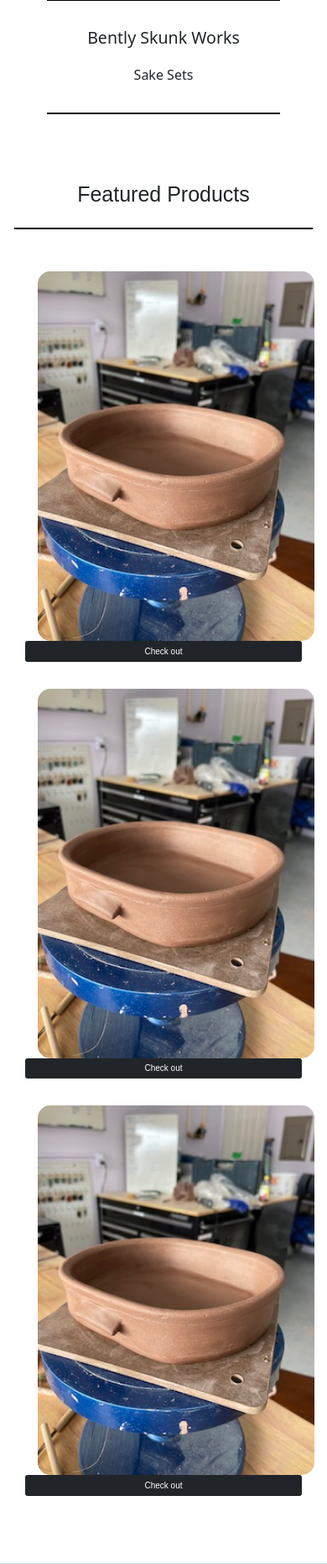
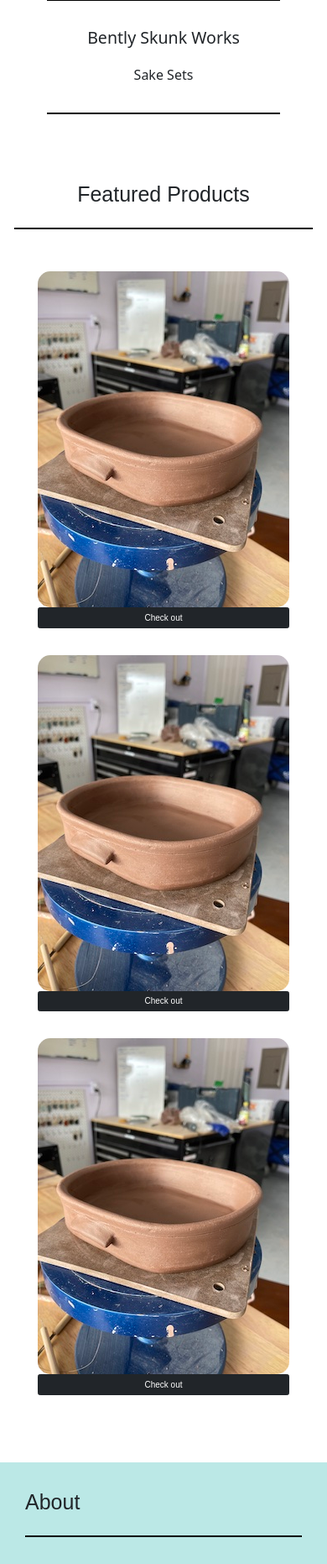
Before and after one commit to tallen1985/bentlySkunkWorks, a PHP site: page /sake.php in a window 390 px wide. Shown: the part 442-2304 px from the top of the page at 84% size. Run offline with PHP 8.4, Linux system fonts and the light colour scheme; data that the repository does not hold is empty.

Commit message:
one more time

```diff
--- a/assets/css/style.css
+++ b/assets/css/style.css
@@ -515,8 +515,6 @@ main .featuredProducts > .content .imageBox .item img {
 @media screen and (max-width: 899px) {
   main .featuredProducts > .content .imageBox .item img {
     width: 100%;
-    margin-left: 15px;
-    margin-right: 15px;
     max-width: none;
   }
 }
--- a/assets/css/style.scss
+++ b/assets/css/style.scss
@@ -130,8 +130,6 @@ main {
             max-width: 350px;
             @include mobile {
               width: 100%;
-              margin-left: 15px;
-              margin-right: 15px;
               max-width: none;
             }
           }
```
Also changed, not shown: 1 other file.
